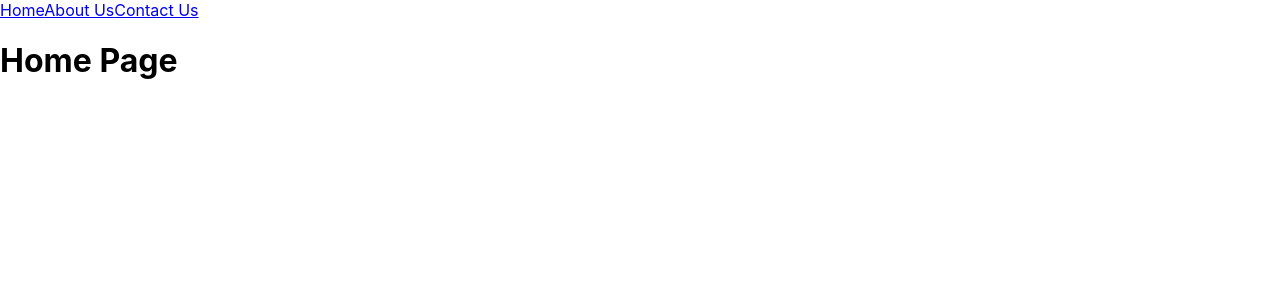
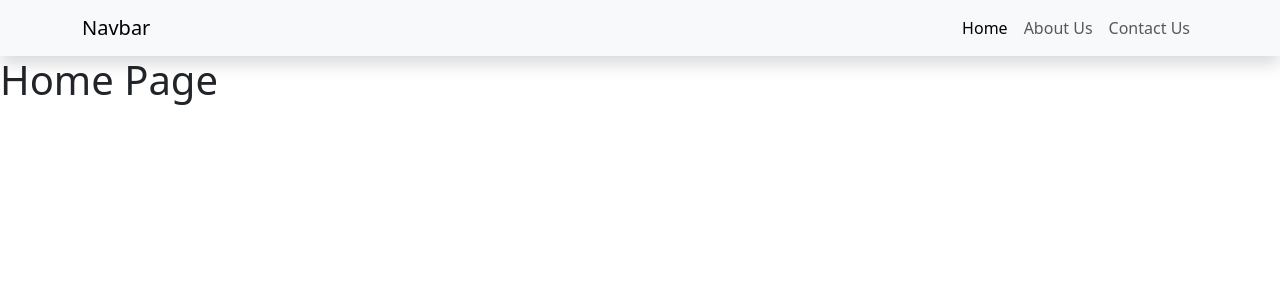
Before and after one commit to evansroy/react-crud-laravel-api, a React (Create React App) app: page / in a window 1280 px wide. Shown: the top 300 px of the page. Built offline with nearby package versions, Linux system fonts and the light colour scheme.

Commit message:
Add Navbar Component

```diff
--- a/src/App.js
+++ b/src/App.js
@@ -1,13 +1,11 @@
-import { Link } from "react-router-dom";
+import React from 'react'
+import Navbar from "./components/Navbar";
 import MyRouter from "./router";
 
 function App() {
   return (
     <div>
-      <Link to= "/">Home</Link>
-      <Link to= "/about-us">About Us</Link>
-      <Link to= "/contact-us">Contact Us</Link>
-
+      <Navbar/>
       <MyRouter/>
     </div>
   );
--- /dev/null
+++ b/src/components/Navbar.js
@@ -0,0 +1,47 @@
+import React from "react";
+import { Link } from "react-router-dom";
+
+function Navbar() {
+  return (
+    <nav className="navbar navbar-expand-lg bg-body-tertiary shadow">
+      <div className="container">
+        <Link className="navbar-brand" to="/">
+          Navbar
+        </Link>
+        <button
+          className="navbar-toggler"
+          type="button"
+          data-bs-toggle="collapse"
+          data-bs-target="#navbarSupportedContent"
+          aria-controls="navbarSupportedContent"
+          aria-expanded="false"
+          aria-label="Toggle navigation"
+        >
+          <span className="navbar-toggler-icon"></span>
+        </button>
+        <div className="collapse navbar-collapse" id="navbarSupportedContent">
+          <ul className="navbar-nav ms-auto mb-2 mb-lg-0">
+            <li className="nav-item">
+              <Link className="nav-link active" aria-current="page" to="/">
+                Home
+              </Link>
+            </li>
+            <li className="nav-item">
+              <Link className="nav-link" to="/about-us">
+                About Us
+              </Link>
+            </li>
+
+            <li className="nav-item">
+              <Link className="nav-link" to="/contact-us">
+                Contact Us
+              </Link>
+            </li>
+          </ul>
+        </div>
+      </div>
+    </nav>
+  );
+}
+
+export default Navbar;
--- a/src/index.js
+++ b/src/index.js
@@ -5,6 +5,7 @@
 import reportWebVitals from './reportWebVitals';
 import { BrowserRouter } from 'react-router-dom';
 import 'bootstrap';
+import 'bootstrap/dist/css/bootstrap.min.css';
 
 const root = ReactDOM.createRoot(document.getElementById('root'));
 root.render(
```
